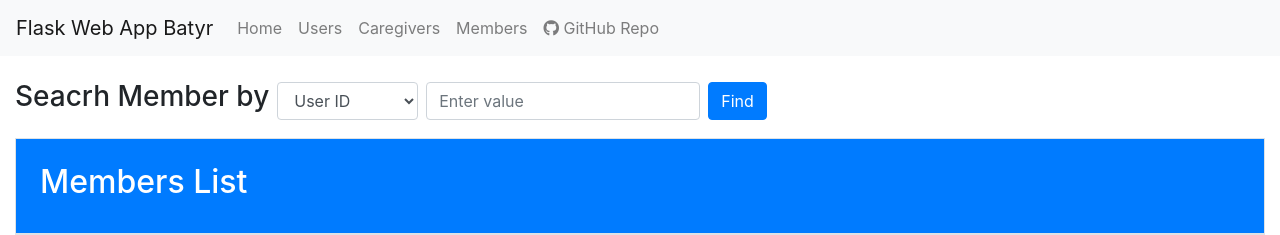
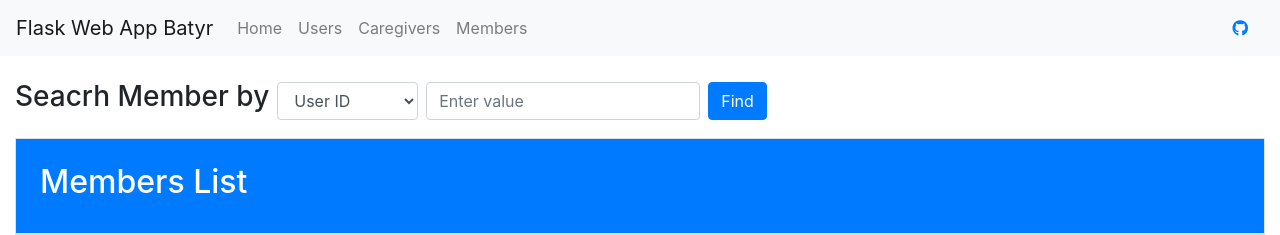
Before and after one commit to BHatiru/CSCI341-Assignment2, a Flask app: page /members in a window 1280 px wide. Shown: the top 235 px of the page. Run offline with Flask 3, Linux system fonts and the light colour scheme; some libraries are stand-ins or nearby versions.

Commit message:
githu limk

```diff
--- a/flaskApp/templates/base.html
+++ b/flaskApp/templates/base.html
@@ -5,7 +5,7 @@
     <meta http-equiv="X-UA-Compatible" content="IE=edge">
     <meta name="viewport" content="width=device-width, initial-scale=1.0">
     <link rel="stylesheet" href="https://stackpath.bootstrapcdn.com/bootstrap/4.3.1/css/bootstrap.min.css">
-    <link rel="stylesheet" href="https://cdnjs.cloudflare.com/ajax/libs/font-awesome/5.15.3/css/all.min.css" integrity="sha512-xw5LBe0+mSNxC2pNUowOq0goJMS5a1s3yZ0e5Yqxu70qG2jMz9v1i+U1R7GjTz3RxsEvl8EdBZbdlAJxPgpB4A==" crossorigin="anonymous" />
+    <link rel="stylesheet" href="https://cdnjs.cloudflare.com/ajax/libs/font-awesome/6.0.0-beta3/css/all.min.css">
     <title>{% block title %}Flask Web App{% endblock %}</title>
 </head>
 <body>
@@ -29,12 +29,13 @@
       <li class="nav-item">
         <a class="nav-link" href="{{ url_for('member_list') }}">Members</a>
       </li>
-      <li class="nav-item ml-auto">
-        <a class="nav-link ml-auto" href="https://github.com/BHatiru/CSCI341-Assignment2" target="_blank">
-          <i class="fab fa-github"></i> GitHub Repo
-        </a>
-      </li>
     </ul>
+  </div>
+
+  <div calss="navbar-nav ml-auto">
+    <a class="nav-link" href="https://github.com/BHatiru/CSCI341-Assignment2" target="_blank">
+      <i class="fab fa-github"></i>
+    </a>
   </div>
 </nav>
 
```
